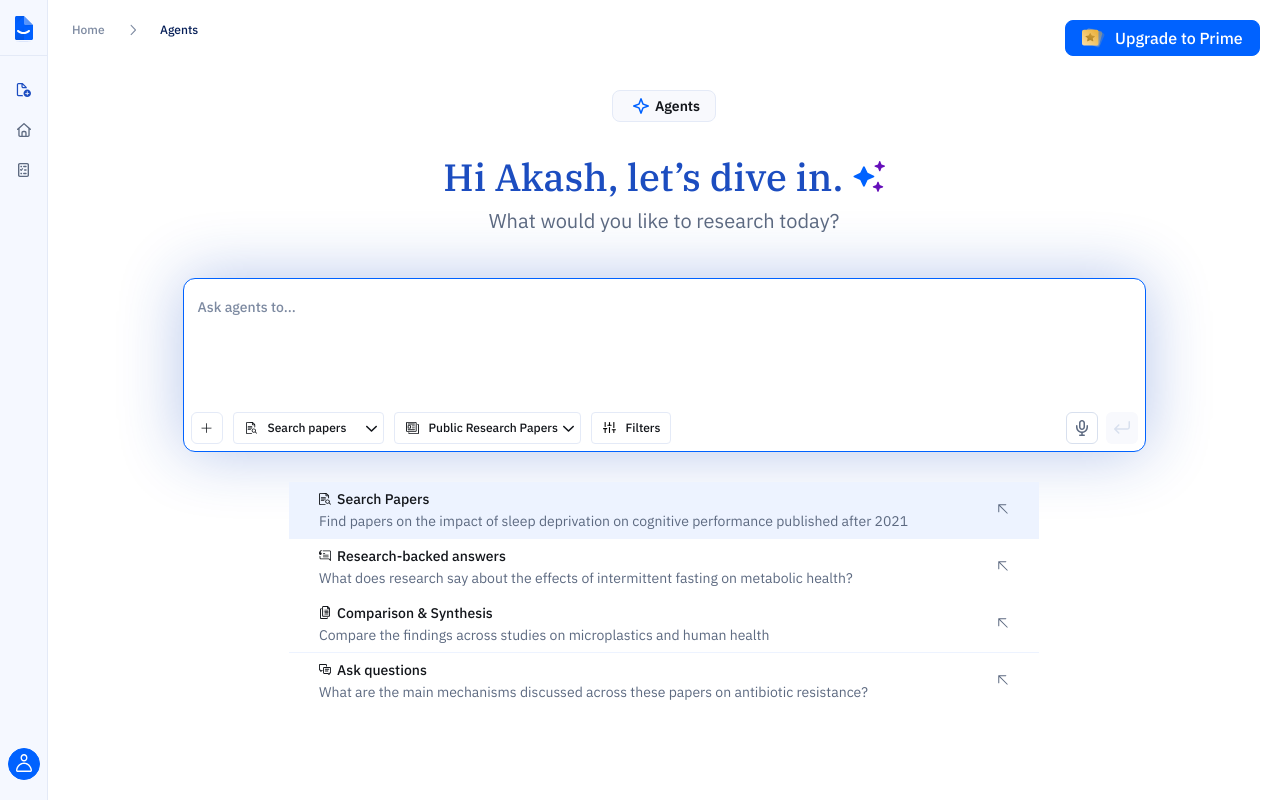
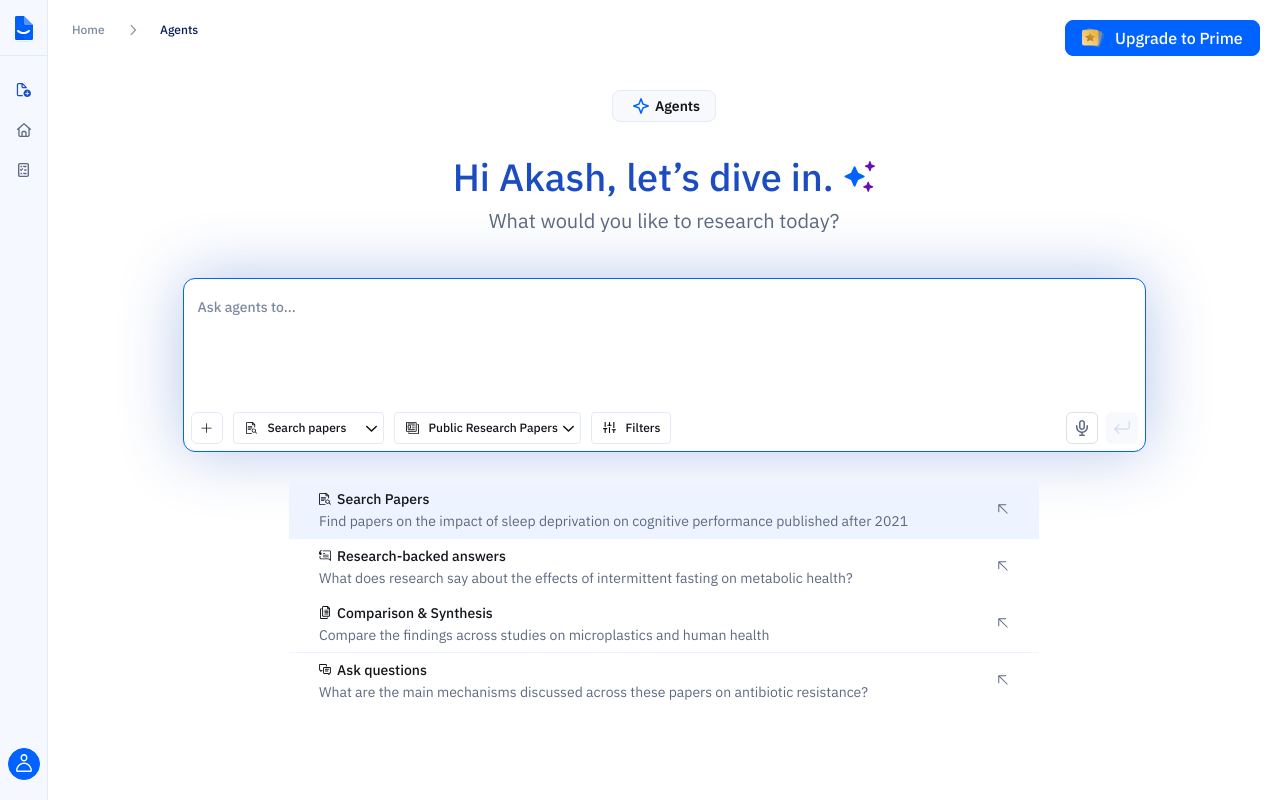
Before and after one commit to bapojr/Agents, a Next.js app in the folder apps/web/: page / in a window 1280 px wide. Built offline with nearby package versions, Linux system fonts and the light colour scheme.

Commit message:
Use IBM Plex Sans throughout with 12px minimum text

```diff
--- a/apps/web/src/app/layout.tsx
+++ b/apps/web/src/app/layout.tsx
@@ -2,7 +2,6 @@ import type { Metadata } from "next";
 import "@fontsource/ibm-plex-sans/400.css";
 import "@fontsource/ibm-plex-sans/500.css";
 import "@fontsource/ibm-plex-sans/600.css";
-import "@fontsource/ibm-plex-serif/500.css";
 import "@fortawesome/fontawesome-svg-core/styles.css";
 import "../ui/agents.css";
 import "../ui/filters.css";
--- a/apps/web/src/ui/agents.css
+++ b/apps/web/src/ui/agents.css
@@ -1,5 +1,6 @@
 /* Exact Paperpal styles and component measurements from Figma 349:48909.
-   Frame values were approved as reusable code tokens in the design handoff. */
+   Frame values were approved as reusable code tokens in the design handoff.
+   User typography override (2026-10-06): IBM Plex Sans throughout, minimum 12px. */
 :root {
   --pp-white: #ffffff; --pp-gray-2: #f8f9fd; --pp-gray-5: #e4eaf7;
   --pp-gray-6: #d8e0ee; --pp-gray-8: #bcc7dc; --pp-gray-9: #7d8aa1;
@@ -7,8 +8,8 @@
   --pp-blue-1: #fbfcff; --pp-blue-2: #f5f8ff; --pp-blue-3: #edf3ff;
   --pp-blue-9: #0062ff; --pp-blue-11: #1c4dc0; --pp-blue-12: #051e57;
   --pp-purple-10: #650fba; --pp-brand-black: #1f2937;
-  --pp-sans: "IBM Plex Sans", sans-serif; --pp-serif: "IBM Plex Serif", serif;
-  --pp-text-xs: 11px; --pp-text-sm: 12px; --pp-text-base: 14px;
+  --pp-sans: "IBM Plex Sans", sans-serif;
+  --pp-text-xs: var(--pp-text-sm); --pp-text-sm: 12px; --pp-text-base: 14px;
   --pp-text-button: 16px; --pp-text-lead: 20px; --pp-text-heading: 38px;
   --pp-regular: 400; --pp-medium: 500; --pp-semibold: 600;
   --pp-leading-sm: 16px; --pp-leading-base: 20px; --pp-leading-button: 24px; --pp-leading-lead: 28.54054px;
@@ -106,7 +107,7 @@ button, a, input, textarea { -webkit-tap-highlight-color: transparent; }
 .research-main { display: flex; flex-direction: column; align-items: center; padding: var(--pp-s14) var(--pp-s24) var(--pp-s48); }
 .agents-badge { display: flex; align-items: center; justify-content: center; gap: var(--pp-s2); height: var(--pp-s32); border: var(--pp-border); padding: 0 var(--pp-s15); border-radius: var(--pp-radius-8); background: var(--pp-gray-2); font-weight: var(--pp-semibold); }
 .greeting { display: flex; align-items: center; justify-content: center; gap: var(--pp-s10); margin-top: var(--pp-hero-gap); }
-h1 { margin: 0; font-family: var(--pp-serif); font-size: var(--pp-text-heading); font-weight: var(--pp-medium); line-height: normal; color: var(--pp-blue-11); text-align: center; }
+h1 { margin: 0; font-family: var(--pp-sans); font-size: var(--pp-text-heading); font-weight: var(--pp-medium); line-height: normal; color: var(--pp-blue-11); text-align: center; }
 .greeting-sparkle { align-self: center; }
 .subtitle { margin: var(--pp-s6) 0 0; font-size: var(--pp-text-lead); line-height: var(--pp-leading-lead); color: var(--pp-gray-11); text-align: center; }
 .composer-section { margin-top: var(--pp-question-gap); width: min(100%, var(--pp-composer-width)); }
--- a/apps/web/src/ui/research-workspace.css
+++ b/apps/web/src/ui/research-workspace.css
@@ -40,7 +40,7 @@
 .research-activity small { display: block; color: var(--pp-gray-11); font-size: var(--pp-text-xs); line-height: var(--pp-leading-base); }
 .answer-title-row { display: flex; justify-content: space-between; align-items: center; margin-bottom: var(--pp-s12); }
 .answer-brand { display: inline-flex; align-items: center; gap: var(--pp-s6); font-weight: var(--pp-medium); color: var(--pp-blue-12); }
-.research-answer h1 { font-family: var(--pp-serif); font-size: var(--pp-text-lead); line-height: var(--pp-leading-lead); font-weight: var(--pp-medium); text-align: left; color: var(--pp-blue-12); margin-bottom: var(--pp-s12); }
+.research-answer h1 { font-family: var(--pp-sans); font-size: var(--pp-text-lead); line-height: var(--pp-leading-lead); font-weight: var(--pp-medium); text-align: left; color: var(--pp-blue-12); margin-bottom: var(--pp-s12); }
 .research-answer .answer-intro { color: var(--pp-gray-11); line-height: var(--pp-leading-button); margin-bottom: var(--pp-s24); }
 .answer-section { margin: var(--pp-s24) 0; border-radius: var(--pp-radius-6); }
 .answer-section h2 { margin-bottom: var(--pp-s8); }
```
Also changed, not shown: 1 other file (tests, documents, lock files or other folders).
